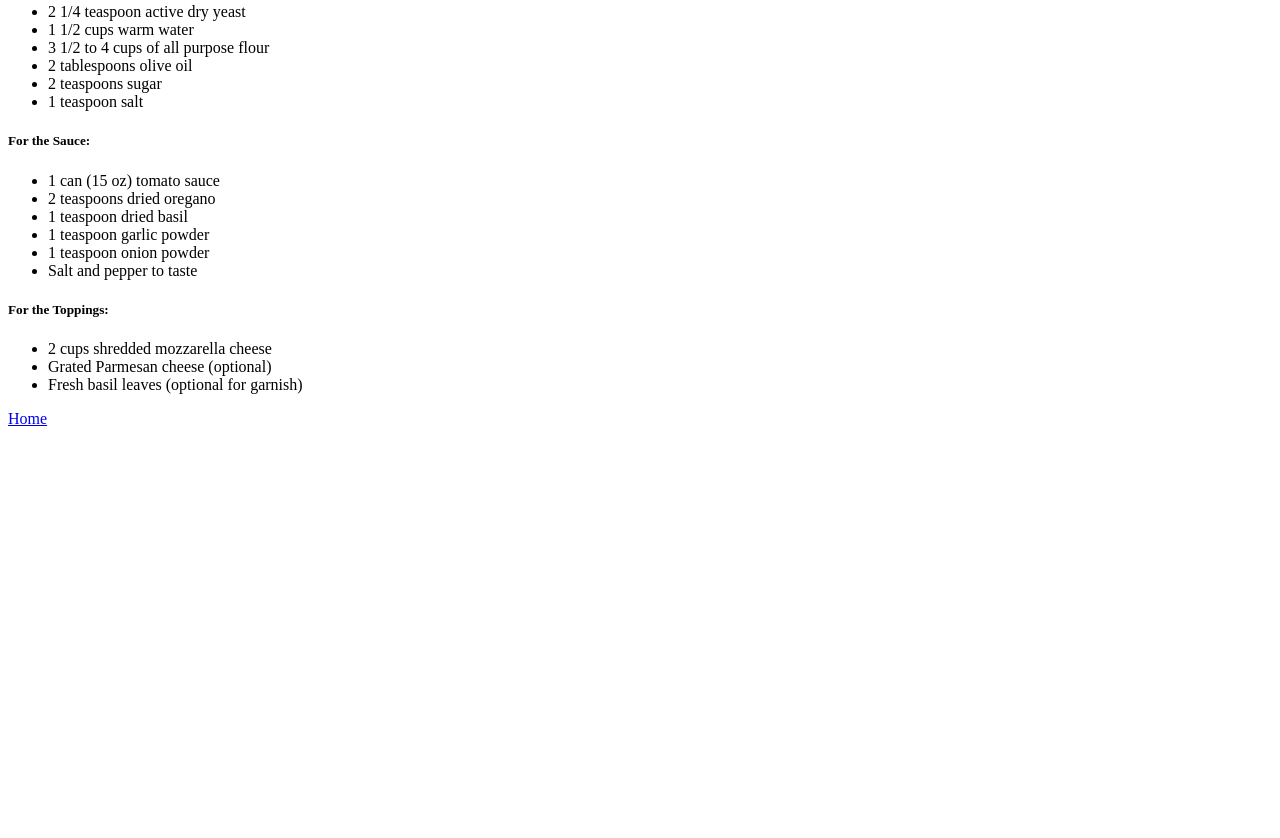
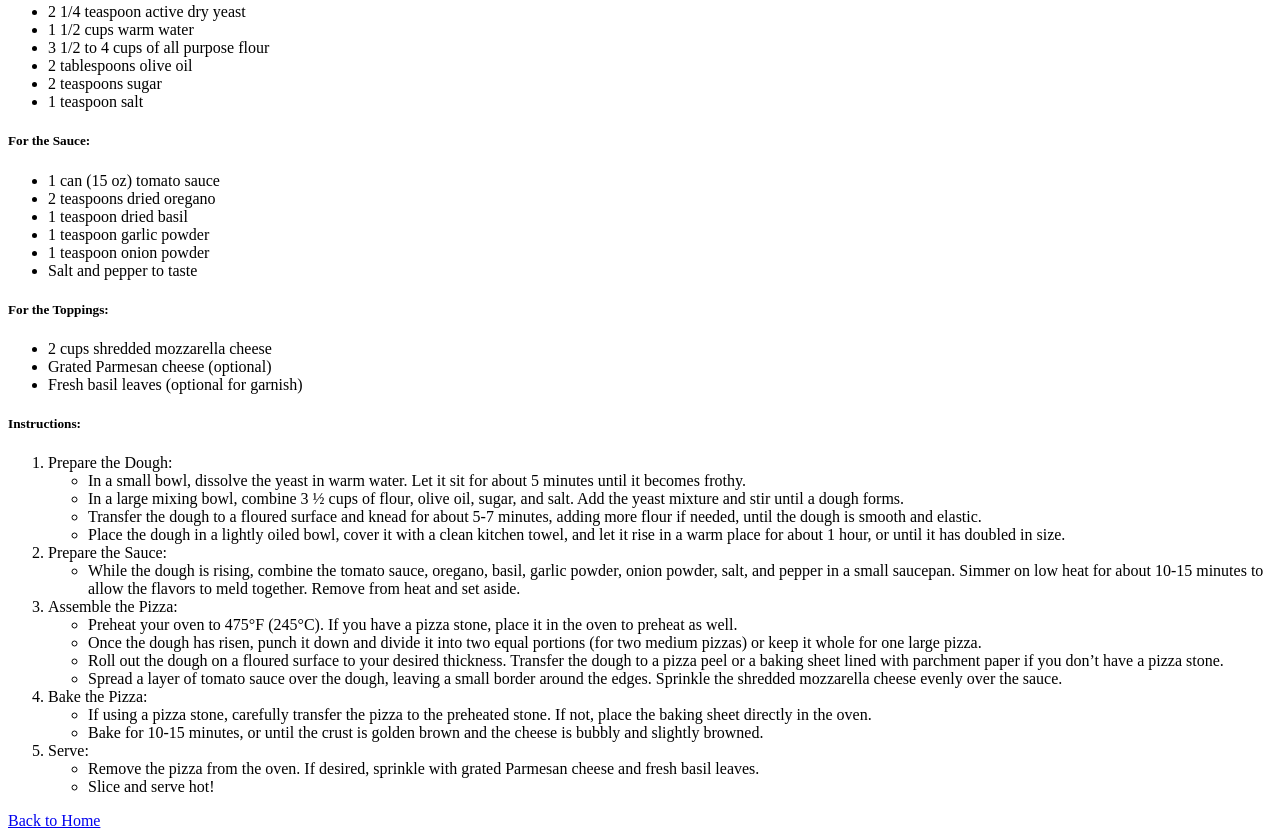
Before and after one commit to TateLe100/odin-recipes, a plain HTML site: page recipes/pizza.html in a window 1280 px wide. Shown: the part 591-1429 px from the top of the page. Before the commit the page ends 1027 px from the top, so only its background shows below. Drawn offline with Linux system fonts and the light colour scheme.

Commit message:
Added Instructions

```diff
--- a/recipes/pizza.html
+++ b/recipes/pizza.html
@@ -37,6 +37,81 @@
       <li>Grated Parmesan cheese (optional)</li>
       <li>Fresh basil leaves (optional for garnish)</li>
     </ul>
-    <a href="../index.html">Home</a>
+
+    <h5>Instructions:</h5>
+    <ol>
+      <li>Prepare the Dough:</li>
+      <ul>
+        <li>
+          In a small bowl, dissolve the yeast in warm water. Let it sit for
+          about 5 minutes until it becomes frothy.
+        </li>
+        <li>
+          In a large mixing bowl, combine 3 ½ cups of flour, olive oil, sugar,
+          and salt. Add the yeast mixture and stir until a dough forms.
+        </li>
+        <li>
+          Transfer the dough to a floured surface and knead for about 5-7
+          minutes, adding more flour if needed, until the dough is smooth and
+          elastic.
+        </li>
+        <li>
+          Place the dough in a lightly oiled bowl, cover it with a clean kitchen
+          towel, and let it rise in a warm place for about 1 hour, or until it
+          has doubled in size.
+        </li>
+      </ul>
+      <li>Prepare the Sauce:</li>
+      <ul>
+        <li>
+          While the dough is rising, combine the tomato sauce, oregano, basil,
+          garlic powder, onion powder, salt, and pepper in a small saucepan.
+          Simmer on low heat for about 10-15 minutes to allow the flavors to
+          meld together. Remove from heat and set aside.
+        </li>
+      </ul>
+      <li>Assemble the Pizza:</li>
+      <ul>
+        <li>
+          Preheat your oven to 475°F (245°C). If you have a pizza stone, place
+          it in the oven to preheat as well.
+        </li>
+        <li>
+          Once the dough has risen, punch it down and divide it into two equal
+          portions (for two medium pizzas) or keep it whole for one large pizza.
+        </li>
+        <li>
+          Roll out the dough on a floured surface to your desired thickness.
+          Transfer the dough to a pizza peel or a baking sheet lined with
+          parchment paper if you don’t have a pizza stone.
+        </li>
+        <li>
+          Spread a layer of tomato sauce over the dough, leaving a small border
+          around the edges. Sprinkle the shredded mozzarella cheese evenly over
+          the sauce.
+        </li>
+      </ul>
+      <li>Bake the Pizza:</li>
+      <ul>
+        <li>
+          If using a pizza stone, carefully transfer the pizza to the preheated
+          stone. If not, place the baking sheet directly in the oven.
+        </li>
+        <li>
+          Bake for 10-15 minutes, or until the crust is golden brown and the
+          cheese is bubbly and slightly browned.
+        </li>
+      </ul>
+      <li>Serve:</li>
+      <ul>
+        <li>
+          Remove the pizza from the oven. If desired, sprinkle with grated
+          Parmesan cheese and fresh basil leaves.
+        </li>
+        <li>Slice and serve hot!</li>
+      </ul>
+    </ol>
+
+    <a href="../index.html">Back to Home</a>
   </body>
 </html>
```
